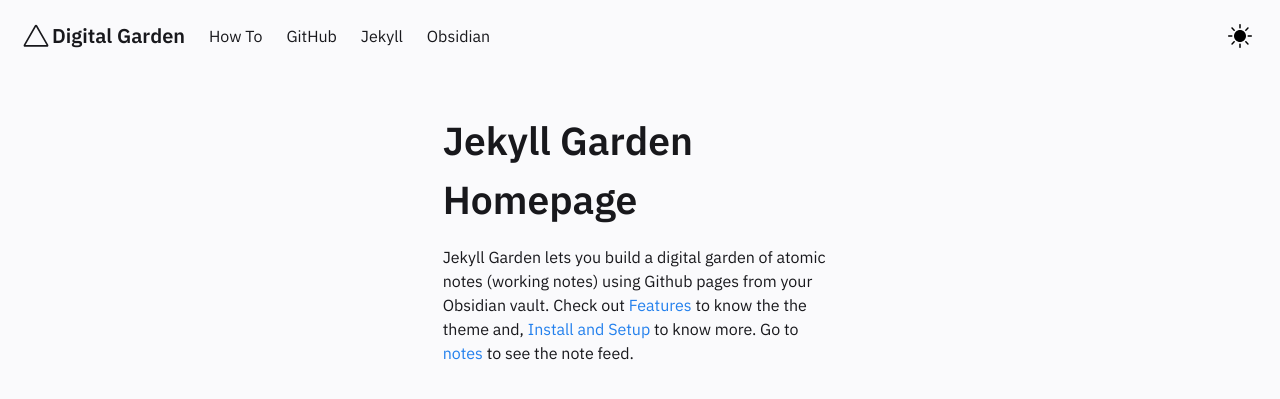
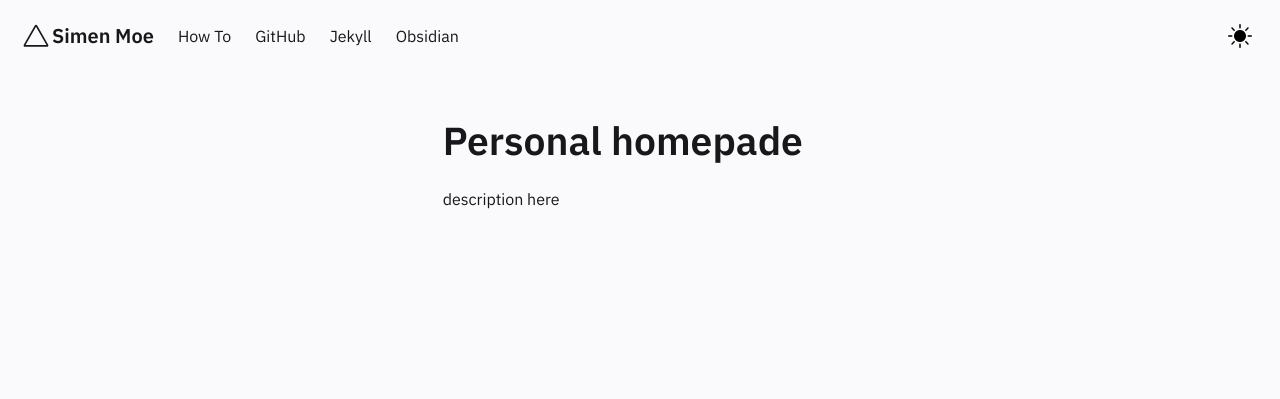
Before and after one commit to simen94/simen94.github.io, a Jekyll site: the page built from pages/index.md, in a window 1280 px wide. Shown: the top 399 px of the page. Built offline with Jekyll 4.4.1, drawn with Linux system fonts in a browser that asks for light colours.

Commit message:
div updates

```diff
--- a/_includes/FeedContent.html
+++ b/_includes/FeedContent.html
@@ -1,8 +1,7 @@
 <div class="block">
-    <h1>Welcome to the Garden!</h1>
+    <h1>Useful stuff</h1>
 
-    This page is the core feature of this theme, a feed of notes arranged based on the latest date. </br>
-    Check <a href="../posts/features" style="color:var(--link);">Features</a> to know how to hide notes from this feed or make this the homepage.
+    Notes can be posted here.
 
 
     </div>
--- a/_includes/Header.html
+++ b/_includes/Header.html
@@ -35,7 +35,7 @@
         <svg width="32" height="32" viewBox="0 0 80 80" fill="none" xmlns="http://www.w3.org/2000/svg">
           <path fill-rule="evenodd" clip-rule="evenodd" d="M36.9477 13.7742C38.3043 11.4086 41.6957 11.4086 43.0523 13.7742L70.5226 61.6774C71.8791 64.043 70.1834 67 67.4703 67H12.5297C9.81658 67 8.12089 64.043 9.47744 61.6774L36.9477 13.7742ZM40 16.9677L13.7506 62.7419H66.2494L40 16.9677Z" fill="var(--text-main)"/>
         </svg>
-        <h4>Digital Garden</h4>
+        <h4>Simen Moe</h4>
       </a>
       <div class="navbar-item navbar-dark-mode__mobile is-hidden-tablet" onclick="modeSwitcher()">
         <div class="buttons">
--- a/_includes/Homepage.html
+++ b/_includes/Homepage.html
@@ -1,11 +1,9 @@
 <div class="column is-4">
     <div class="block homeblock">
-    <h1>Jekyll Garden Homepage</h1>
+    <h1>Personal homepade</h1>
 
     <p>
-        Jekyll Garden lets you build a digital garden of atomic notes (working notes) using Github pages from your Obsidian vault.
-        Check out <a href="../posts/how-to">Features </a> to know the the theme and, <a href="../posts/how-to"> Install and Setup </a> to know more.
-        Go to <a href="../notes"> notes </a> to see the note feed.
+        description here
     </p>
 
     </div>
```
Also changed, not shown: _posts/2020-03-01-features.md (deleted, +0 -20 lines), _posts/2020-03-01-preview.md (renamed from _posts/2020-03-01-how-to.md, +1 -1 lines), main/_config.yml (deleted, +0 -53 lines), assets/img/1-how-to.png (deleted), assets/img/2-how-to.png (deleted), assets/img/3-how-to.png (deleted), assets/img/4-how-to.png (deleted), assets/img/5-how-to.png (deleted), assets/img/6-how-to.png (deleted), assets/img/7-how-to.png (deleted), assets/img/screenshot-mixed.png (deleted).
